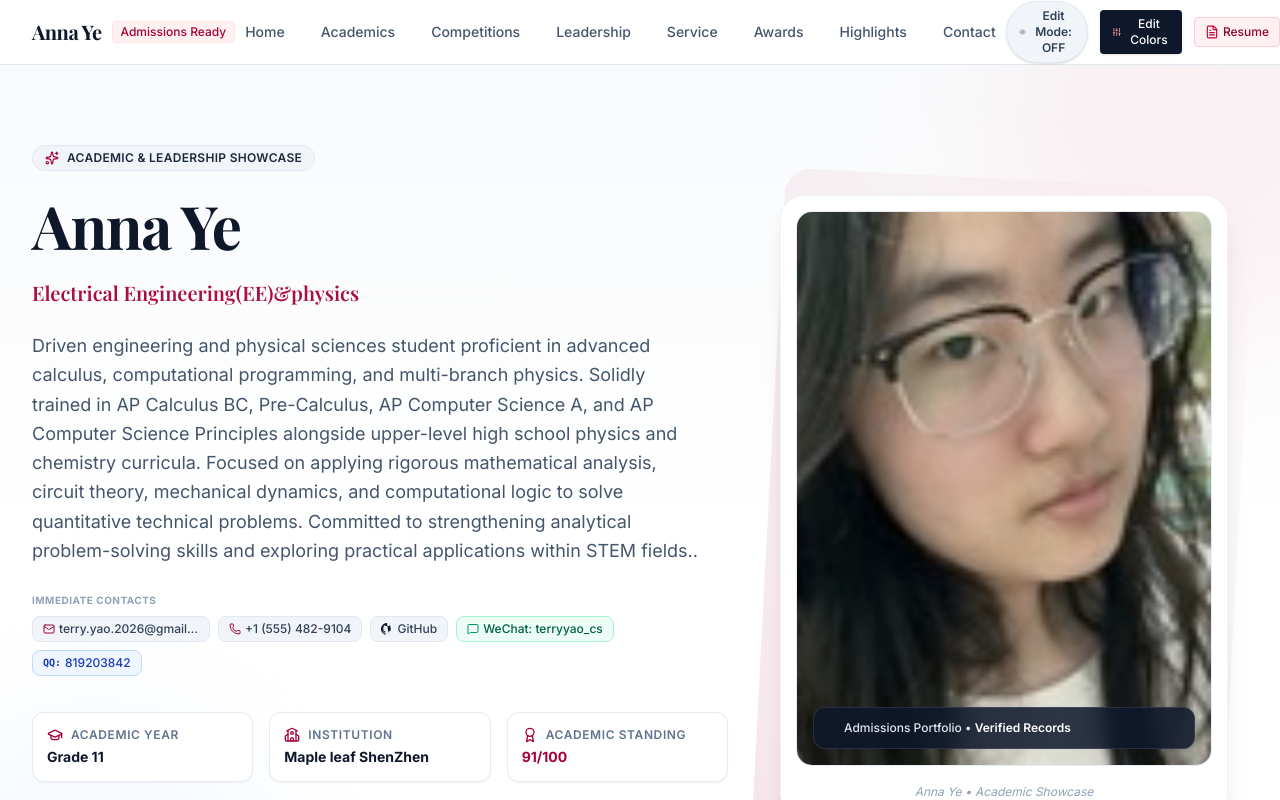
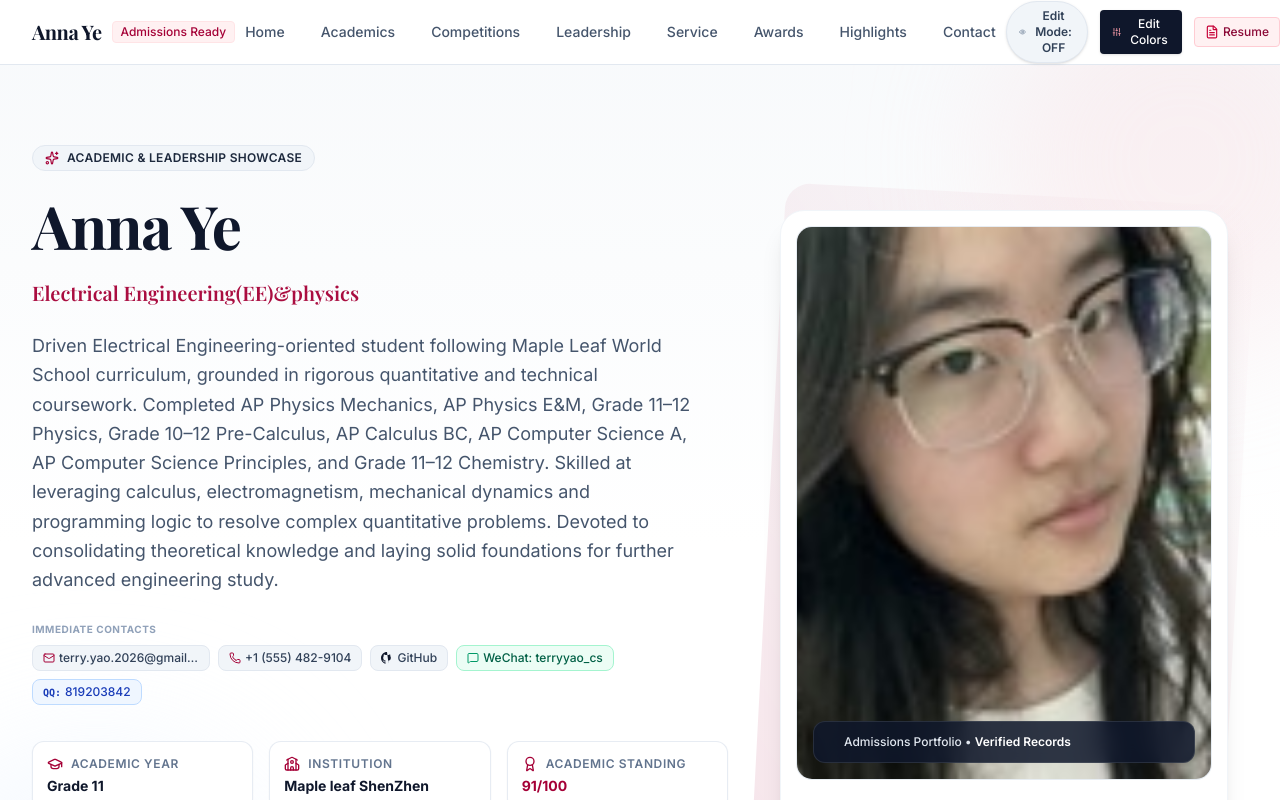
Before and after one commit to efherne/anna-protflio, a React (Vite) app: page / in a window 1280 px wide. Shown: the top 800 px of the page. Built offline with nearby package versions, Linux system fonts and the light colour scheme; a web font is replaced by a local one.

Commit message:
Update initialPortfolio.ts

```diff
--- a/src/data/initialPortfolio.ts
+++ b/src/data/initialPortfolio.ts
@@ -5,7 +5,7 @@ export const INITIAL_PORTFOLIO_DATA: PortfolioData = {
   // Providing an extremely stable, high-resolution, professional academic headshot URL directly from Unsplash
   // as the primary default so it never breaks on any web host. You can easily switch this to "/images/sample-profile.jpg.HEIC"
   photoUrl: "/images/Anna.jpg",
-  bio: "Driven engineering and physical sciences student proficient in advanced calculus, computational programming, and multi-branch physics. Solidly trained in AP Calculus BC, Pre-Calculus, AP Computer Science A, and AP Computer Science Principles alongside upper-level high school physics and chemistry curricula. Focused on applying rigorous mathematical analysis, circuit theory, mechanical dynamics, and computational logic to solve quantitative technical problems. Committed to strengthening analytical problem-solving skills and exploring practical applications within STEM fields..",
+  bio: "Driven Electrical Engineering-oriented student following Maple Leaf World School curriculum, grounded in rigorous quantitative and technical coursework. Completed AP Physics Mechanics, AP Physics E&M, Grade 11–12 Physics, Grade 10–12 Pre-Calculus, AP Calculus BC, AP Computer Science A, AP Computer Science Principles, and Grade 11–12 Chemistry. Skilled at leveraging calculus, electromagnetism, mechanical dynamics and programming logic to resolve complex quantitative problems. Devoted to consolidating theoretical knowledge and laying solid foundations for further advanced engineering study.",
   gradeLevel: "Grade 11",
   school: "Maple leaf ShenZhen",
   gpa: "91/100",
```
